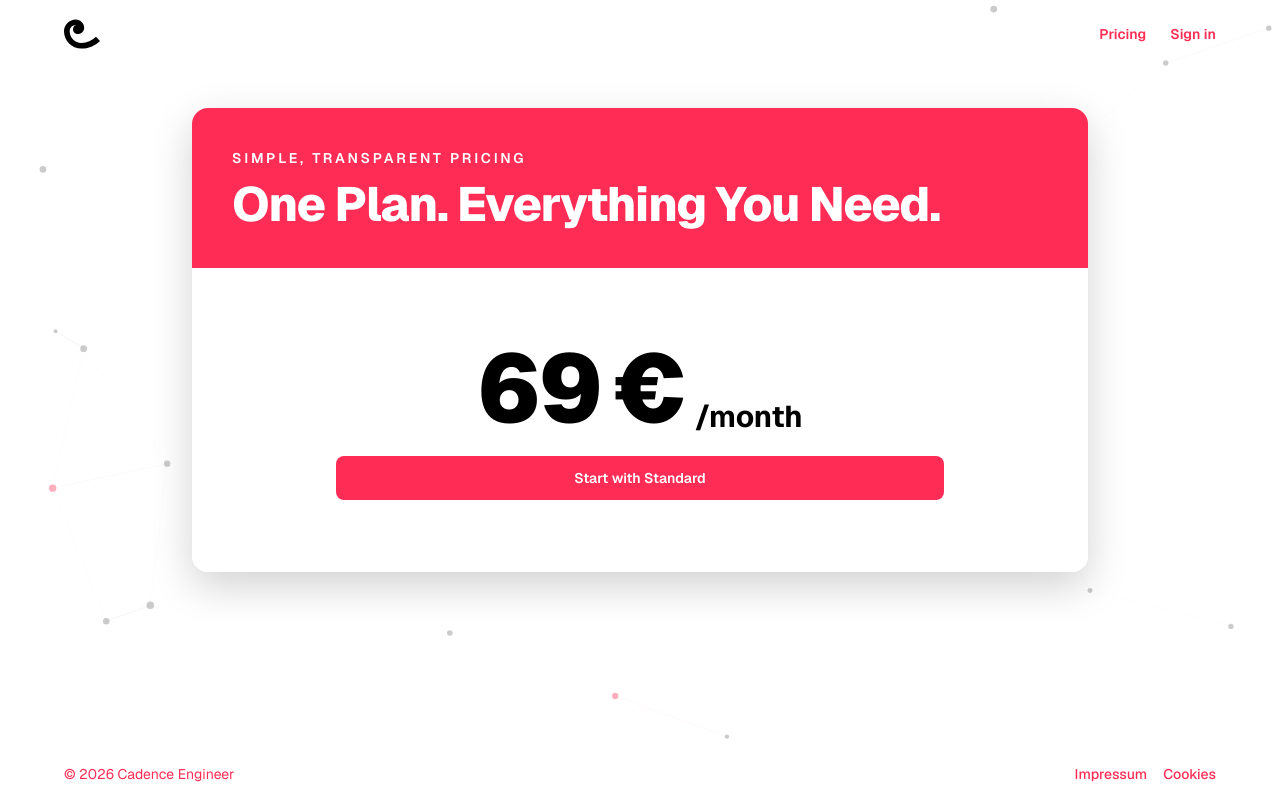
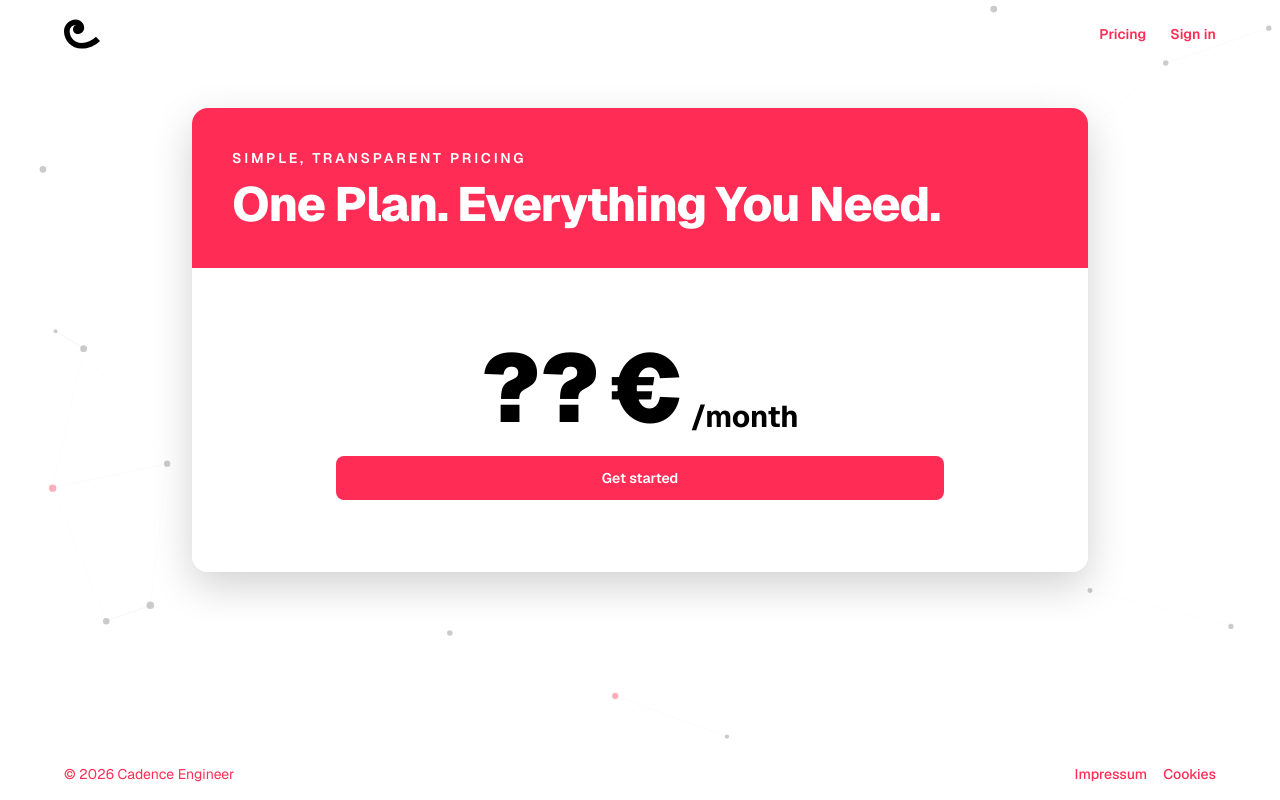
Before and after one commit to cadence-engineer/cadence-engineer-web, a Next.js app: page /pricing in a window 1280 px wide. Built offline with nearby package versions, Linux system fonts and the light colour scheme.

Commit message:
Update legal info and pricing text

```diff
--- a/app/pricing/page.tsx
+++ b/app/pricing/page.tsx
@@ -23,7 +23,7 @@ export default function PricingPage() {
           <article className="mx-auto max-w-2xl rounded-2xl bg-white p-8 text-center">
             <div className="mb-5 flex items-end justify-center gap-2">
               <span className="text-7xl font-black leading-none text-black md:text-8xl">
-                69
+                ??
               </span>
               <span className="text-7xl font-black leading-none text-black md:text-8xl">
                 €
@@ -36,7 +36,7 @@ export default function PricingPage() {
               href="/sign-in"
               className="inline-flex w-full items-center justify-center rounded-lg bg-[#FF2D55] px-5 py-3 text-sm font-semibold text-white transition hover:bg-[#E60045]"
             >
-              Start with Standard
+              Get started
             </Link>
           </article>
         </div>
```
